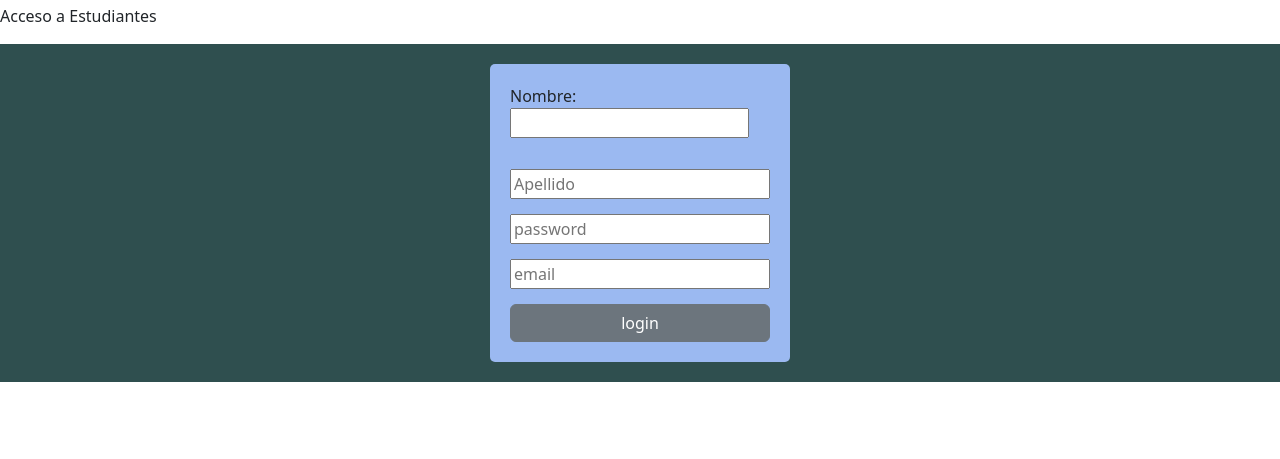
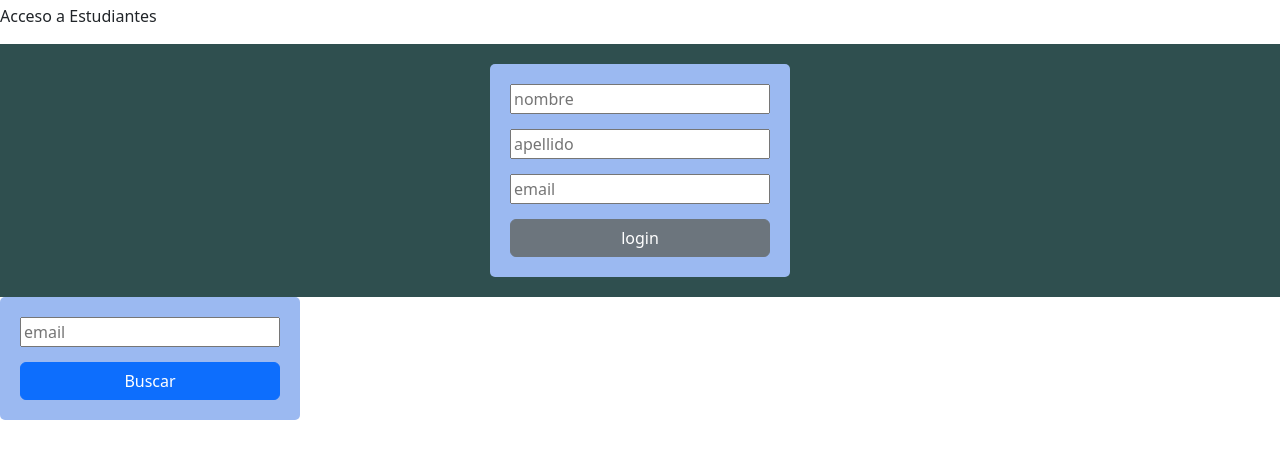
Before and after one commit to Gistefani/Proyecto-Final, a Django app: page /AppClases/Estudiantes/ in a window 1280 px wide. Shown: the part 56-515 px from the top of the page. Run offline with Django 4.2, Linux system fonts and the light colour scheme; some libraries are stand-ins or nearby versions.

Commit message:
se agrega el buscador a la template de Estudiantes

```diff
--- a/AppClases/template/Estudiantes.html
+++ b/AppClases/template/Estudiantes.html
@@ -6,15 +6,31 @@
 {% block contenido %}
 <p> Acceso a Estudiantes </p>
 <div class="contenidoEstudiantes">
-    <form class="formdataEstudiantes">
-        <p>Nombre: <input type="text"></p>
-        <input type="text" placeholder="Apellido">
-        <input type="password" placeholder="password">
-        <input type="email" placeholder="email">
-        <button type="button" class="btn btn-secondary">login</button>
+    <form class="formdataEstudiantes" action="/AppClases/Estudiantes/" method="POST">{% csrf_token %}
+        <input type="text" name="nombre" placeholder="nombre">
+        <input type="text" name="apellido" placeholder="apellido">
+        <input type="email" name="email" placeholder="email">
+        <button type="submit" class="btn btn-secondary">login</button>
+    </form>
 
-
-    </form>
+</div>
+    <div>
+        <form class = "formdataEstudiantes" action="/AppClases/" method="GET">
+            <input type ="email" name="email" placeholder="email">
+            <button type="submit" class=" btn btn-primary btndj">Buscar</button>
+        </form>
+    </div>
+    <div>
+        {% if estudiante %}
+        <ul>
+            {% for estudiante in Estudiantes %}
+            <li>{{estudiante.nombre}}</li>
+            <li>{{estudiante.apellido}}</li>
+            <li>{{estudiante.email}}</li>
+            {%  endfor %}
+        </ul>
+        {% endif %}
+    </div>
 </div>
 
 {% endblock %}
```
